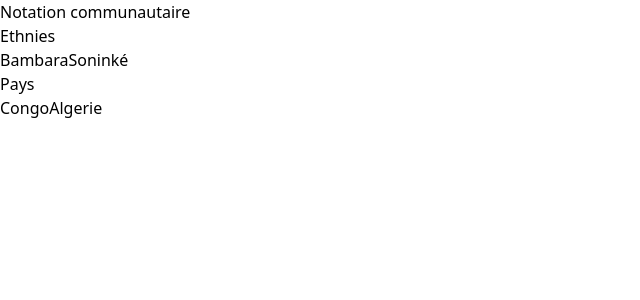
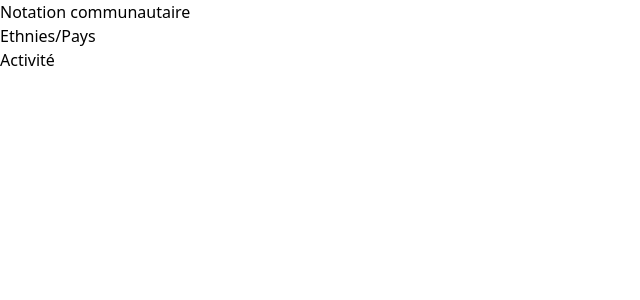
Before and after one commit to moacdev/quick-eval, a Next.js app: page / in a window 1280 px wide. Shown: the top 300 px of the page, without its empty margins (0-640 px from the left). Built offline with nearby package versions, Linux system fonts and the light colour scheme; what @material-tailwind/react would draw is missing.

Commit message:
v1 simple

```diff
--- a/pages/index.js
+++ b/pages/index.js
@@ -3,95 +3,177 @@ import Image from 'next/image'
 import { Input, Select, Option, Accordion, AccordionHeader, AccordionBody } from "@material-tailwind/react";
 import { useState } from 'react';
 
+class Eval {
+  constructor(type, name){
+    this.type = type,
+    this.name = name,
+    this.cuisine = {
+      presentation_service : 0,
+      presentation_plat : 0,
+      gout : 0
+    }
+    this.danse = {
+      originalite : 0,
+      occupation_scenique : 0,
+      expression_du_corps : 0
+    }
+    this.organisation_group = {
+      presentation_du_stand : 0,
+      orginalite_de_la_decoration : 0,
+      coordination_des_activites : 0
+    }
+  }
+}
 
 export default function Home() {
 
   const [activeEval, setActiveEval] = useState(-1)
   const [data, setData] = useState([
+    new Eval('ethnie', 'Bambara'),
+    new Eval('ethnie', 'FORGERON'),
+    new Eval('ethnie', 'Les FILS DU DESERT'),
+    new Eval('ethnie', 'MALINKE/KASSONKE'),
+    new Eval('ethnie', 'MIANKA'),
+    new Eval('ethnie', 'BOZO'),
+    new Eval('ethnie', 'DOGON'),
+    new Eval('pays', 'CONGO'),
+    new Eval('pays', 'GABON'),
+    new Eval('pays', 'COTE D\'IVOIRE'),
+    new Eval('pays', 'BURKINA FASSO'),
+    new Eval('pays', 'AFRIQUE DU SUD'),
+    new Eval('pays', 'CAMEROUN'),
+  ]);
+
+  const [selectedEval, setSelectedEval] = useState(-1)
+  const [selectedActivity, setSelectedActivity] = useState(-1)
+  const [selectedCritere, setSelectedCritere] = useState(-1)
+
+  const activites = [
     {
-        type: 'ethnie',
-        name: 'Bambara',
-        evals: {
-          presentation_service: '',
-          presentation_plat: '',
-          gout: '',
-        },
+      name: 'cuisine',
+      label: 'PRESENTATION CUISINE',
+      criteres: [
+        {
+          name: "presentation_service",
+          label: "Présentation du service",
         },
         {
-        type: 'ethnie',
-        name: 'Soninké',
-        evals: {
-          presentation_service: '',
-          presentation_plat: '',
-          gout: '',
-        },
+          name: "presentation_plat",
+          label: "Présentation du plat",
         },
         {
-        type: 'country',
-        name: 'Congo',
-        evals: {
-          presentation_service: '',
-          presentation_plat: '',
-          gout: '',
+          name: "gout",
+          label: "Le Goût",
         },
+      ]
     },
     {
-        type: 'country',
-        name: 'Algerie',
-        evals: {
-          presentation_service: '',
-          presentation_plat: '',
-          gout: '',
+      name: 'danse',
+      label: 'DANSE TRADITIONNELLE',
+      criteres: [
+        {
+          name: "originalite",
+          label: "Originalité",
         },
+        {
+          name: "occupation_scenique",
+          label: "Occupation scénique",
         },
-    ]);
+        {
+          name: "expression_du_corps",
+          label: "Expression du corps",
+        },
+      ]
+    },
+    {
+      name: 'organisation_group',
+      label: 'ORGANISATION DU GROUPE',
+      criteres: [
+        {
+          name: "presentation_du_stand",
+          label: "Présentation du stand",
+        },
+        {
+          name: "orginalite_de_la_decoration",
+          label: "Orginalité de la décoration",
+        },
+        {
+          name: "coordination_des_activites",
+          label: "Coordination des activités",
+        },
+      ]
+    },
+
+
+  ]
+
+  const getTotal = (_criteres) => {
+    let sum = 0.0;
+    for (const _ in _criteres) sum += _criteres[_] == '' ? 0 : parseInt(_criteres[_])
+    return parseFloat(sum / Object.keys(_criteres).length).toFixed(2) ;
+  }
+
+  const getTotalPts = (..._criteres) => {
+    let superTotal = 0.0;
+    for (let i = 0; i < _criteres.length; i++) {
+      superTotal = parseFloat(superTotal + parseFloat(getTotal(_criteres[i])))
+      console.log(_criteres[i]);
+
+    }
+
+    return superTotal;
+  }
 
   return (
-    <div className='flex flex-col max-w-2xl w-full mx-auto min-h-screen items-center justify-center'>
+    <div className='flex flex-col gap-4 max-w-2xl w-full mx-auto min-h-screen items-center justify-center'>
       <h1>Notation communautaire</h1>
-      {activeEval == -1 && (<div className='flex flex-col max-w-2xl w-full mx-auto min-h-screen items-center justify-center'>
-        <h2>Ethnies</h2>
-        <div className='flex flex-wrap'>
-          {data.map( (e,i) => e.type == 'ethnie' ? <button key={i} onClick={() => setActiveEval(i)} type="button" className="py-2.5 px-5 mr-2 mb-2 text-sm font-medium text-gray-900 focus:outline-none bg-white rounded-lg border border-gray-200 hover:bg-gray-100 hover:text-blue-700 focus:z-10 focus:ring-4 focus:ring-gray-200 dark:focus:ring-gray-700 dark:bg-gray-800 dark:text-gray-400 dark:border-gray-600 dark:hover:text-white dark:hover:bg-gray-700">{e.name}</button> : '' )}
+      <div className="flex items-end gap-4 w-full">
+        <Select variant="outlined" label="Ethnies/Pays" >
+          {data.map( (e, i) => (<Option key={i} onClick={ ()=> setSelectedEval(i) }>{e.name}</Option>) )}
+        </Select>
+        <Select variant="standard" label="Activité">
+          {activites.map( (a, i) => <Option key={i} onClick={ ()=> setSelectedActivity(i) }>{a.label}</Option> )}
+        </Select>
+        {selectedActivity != -1 && (<Select variant="static" label="critère">
+          {activites[selectedActivity].criteres.map( (c, i) => (<Option key={i} onClick={ ()=> setSelectedCritere(i)} >{c.label}</Option>) )}
+        </Select>)}
       </div>
-        <h2>Pays</h2>
-        <div className='flex flex-wrap'>
-        {data.map( (e,i) => e.type == 'country' ? <button key={i} onClick={() => setActiveEval(i)} type="button" className="py-2.5 px-5 mr-2 mb-2 text-sm font-medium text-gray-900 focus:outline-none bg-white rounded-lg border border-gray-200 hover:bg-gray-100 hover:text-blue-700 focus:z-10 focus:ring-4 focus:ring-gray-200 dark:focus:ring-gray-700 dark:bg-gray-800 dark:text-gray-400 dark:border-gray-600 dark:hover:text-white dark:hover:bg-gray-700">{e.name}</button> : '' )}
+      { selectedEval != -1 && selectedActivity != -1 && selectedCritere != -1  &&(
+      <div className='w-full'>
+        <div className='h-16 w-16 mx-auto'>
+        <Input label="Note" className='h-16' value={ data[selectedEval][activites[selectedActivity].name][activites[selectedActivity].criteres[selectedCritere].name]} onChange={ (_) => { setData( [...data].map( (e,i) => {
+          if (i == selectedEval) {
+            e[activites[selectedActivity].name][activites[selectedActivity].criteres[selectedCritere].name] = _.currentTarget.value
+            return e;
+          }
+          else return e;
+          } ) ); console.log(data);  } } /></div>
+          <div className='flex flex-col gap-2 w-full max-w-sm mt-6 mx-auto rounded p-4'>
+            <h1 className='text-grey-900'>Récapitilatif</h1>
+            <p className='text-grey-900'>Ethnie/pays: <span className='bg-grey-900 text-white rounded p-2'>{data[selectedEval].name}</span></p>
+            {activites.map( (a, i) =>
+            <>
+              <p className='text-grey-900'>
+                {a.label} :
+              </p>
+              <div className='bg-grey-900 ml-6 p-2'>
+                {activites[selectedActivity].criteres.map( (c, _i) =>
+                <p className='text-white'>
+                  {c.label} : {data[selectedEval][activites[i].name][activites[i].criteres[_i].name]}
+                </p>
+                )}
+                <span className='text-blue-600'>Total: { getTotal(data[selectedEval][activites[i].name]) } </span>
+              </div>
+            </>
+            )}
+            <p>
+            Total de point : <span className='bg-grey-900 text-white rounded p-2'>
+              {getTotalPts(data[selectedEval][activites[0].name], data[selectedEval][activites[1].name], data[selectedEval][activites[2].name])}
+              </span>
+            </p>
           </div>
       </div>)}
-      {activeEval != -1 &&(<EvalScreen data={data} setActiveEval={ _ => setActiveEval(_)} index={activeEval} handleChanges={ (_, __) => {let ___ = data; ___[__] = _; setData(___) } } />)}
+
     </div>
   )
 }
-
-function EvalScreen({data,index, handleChanges, setActiveEval}) {
-  const [open, setOpen] = useState(0);
-  return <div className='flex flex-col items-end gap-4 w-full relative'>
-    <button onClick={ () => setActiveEval(-1)}>Retour</button>
-    <h2></h2>
-      <Accordion open={open === 1} onClick={() => setOpen(1)}>
-        <AccordionHeader>PRESENTATION CUISINE</AccordionHeader>
-        <AccordionBody className='w-full max-w-xs mx-auto flex flex-col gap-2'>
-          <Input label="Présentation du service" type="number" value={data[index].evals.presentation_service} onChange={ _ => handleChanges(_.currentTarget.value, index) } />
-          <Input label="Présentation du plat" type="number" value={data[index].evals.presentation_plat} onChange={ _ => handleChanges(_.currentTarget.value, index) }  />
-          <Input label="Le Goût" type="number" value={data[index].evals.gout} onChange={ (_) => { handleChanges(_.currentTarget.value, index)} }  />
-        </AccordionBody>
-      </Accordion>
-      <Accordion open={open === 2} onClick={() => setOpen(2)}>
-        <AccordionHeader>DANSE TRADITIONNELLE</AccordionHeader>
-        <AccordionBody className='w-full max-w-xs mx-auto flex flex-col gap-2'>
-          <Input label="Présentation du service" type="number" />
-          <Input label="Présentation du plat" type="number" />
-          <Input label="Le Goût" type="number" />
-        </AccordionBody>
-      </Accordion>
-      <Accordion open={open === 3} onClick={() => setOpen(3)}>
-        <AccordionHeader>ORGANISATION DU GROUPE</AccordionHeader>
-        <AccordionBody className='w-full max-w-xs mx-auto flex flex-col gap-2'>
-          <Input label="Présentation du service" type="number" />
-          <Input label="Présentation du plat" type="number" />
-          <Input label="Le Goût" type="number" />
-        </AccordionBody>
-      </Accordion>
-  </div>
-}
```
Also changed, not shown: data.json (added, +48 -0 lines). Lines whose indentation alone changed are shown as unchanged.
